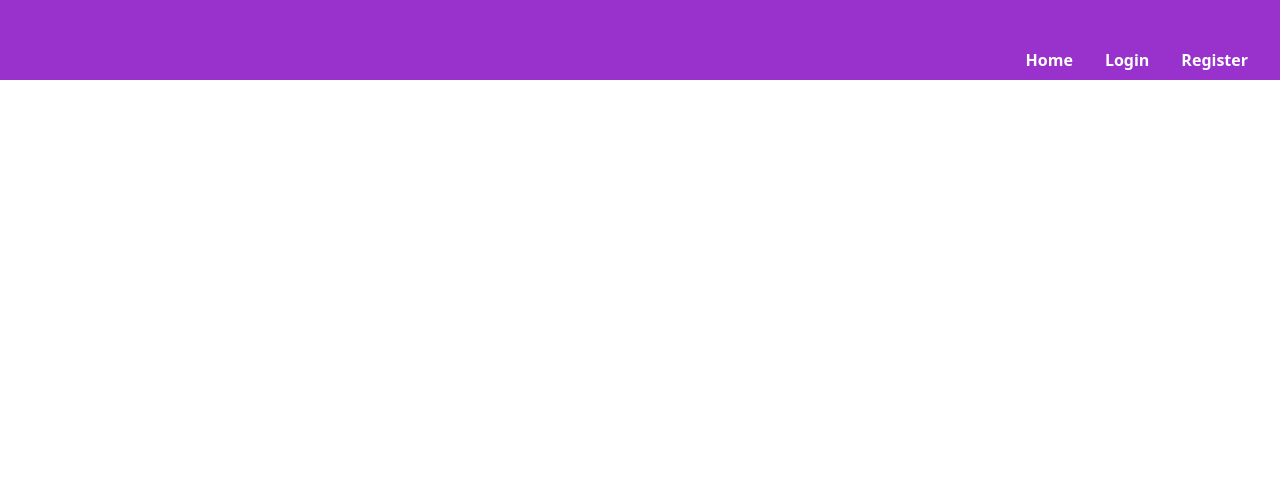
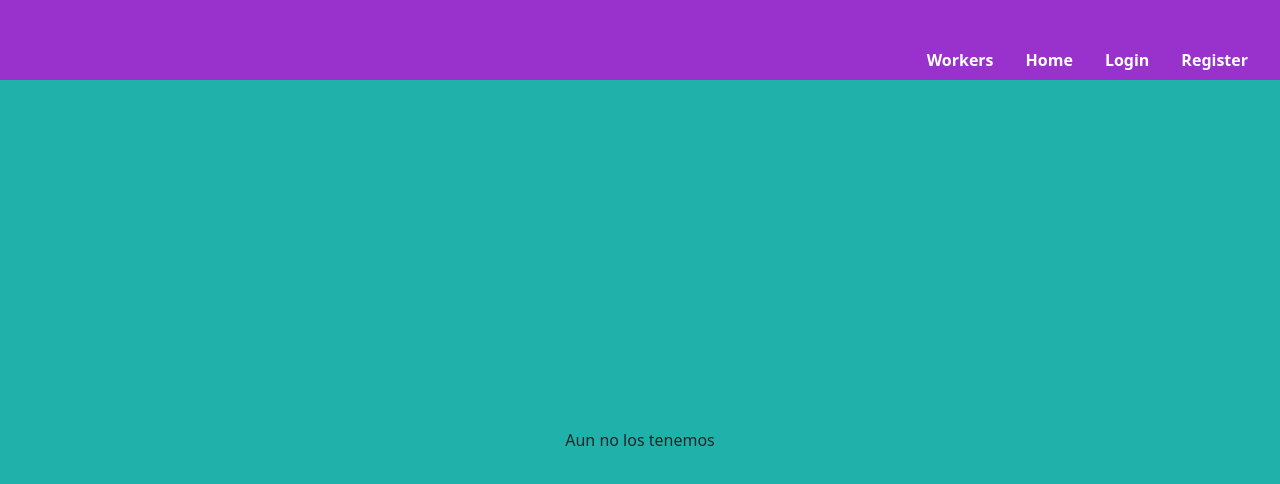
Before and after one commit to Chichonicle/Proyecto5, a React (Vite) app: page /workers in a window 1280 px wide. Before the commit this address had no page. Shown: the top 484 px of the page. Built offline with nearby package versions, Linux system fonts and the light colour scheme; no server answers.

Commit message:
feat: viwer workers in procces.

```diff
--- a/src/common/Header/Header.jsx
+++ b/src/common/Header/Header.jsx
@@ -26,9 +26,10 @@ export const Header = () => {
 
     return (
         <div className="headerDesign">
+          <LinkButton path={"/workers"} title={"Workers"} />
           <LinkButton path={"/"} title={"Home"} />
 
-          {!rdxCredentials?.credentials.user ? (
+          {!rdxCredentials?.credentials.token ? (
             <>
               <LinkButton path={"/login"} title={"Login"} />
               <LinkButton path={"/register"} title={"Register"} />
--- a/src/pages/Body/Body.jsx
+++ b/src/pages/Body/Body.jsx
@@ -1,8 +1,9 @@
-import { Routes, Route } from 'react-router-dom';
+import { Routes, Route, Navigate } from 'react-router-dom';
 import { Home } from '../Home/Home';
 import { Login } from '../Login/Login';
 import { Register } from '../Register/Register';
 import { Profile } from '../Profile/Profile';
+import { Workers } from '../Workers/Workers';
 
 
 
@@ -10,10 +11,12 @@ export const Body = () => {
      return (
          <>
             <Routes>
+                <Route path="*" element={<Navigate to="/"/>}/>
                 <Route path="/" element={<Home />}/>
                 <Route path="/login" element={<Login />}/>
                 <Route path="/register" element={<Register />}/>
                 <Route path="/profile" element={<Profile />}/>
+                <Route path="/workers" element={<Workers />}/>
             </Routes>
          </>
      )
--- a/src/pages/Profile/Profile.jsx
+++ b/src/pages/Profile/Profile.jsx
@@ -1,23 +1,41 @@
-import React, { useState } from 'react';
+import React, { useEffect, useState } from 'react';
 import './Profile.css'
 import { useSelector } from 'react-redux';
 import { userData } from '../userSlice';
 import { CustomInput } from '../../common/Custominput/CustomInput';
+import { useNavigate } from 'react-router-dom';
 
 export const Profile = () => {
     const datosRdxUser = useSelector(userData);
+
+    const navigate = useNavigate();
 
     const [profile, setProfile] = useState({
         email: datosRdxUser.credentials.user.email,
         name: datosRdxUser.credentials.user.name,
         role: datosRdxUser.credentials.user.role,
+
     });
+
+    useEffect(() => {
+        //RDX se puede seguir como un hook de useState... por lo tanto seguimos
+
+        if(!datosRdxUser.credentials.token){
+          navigate("/")
+        }
+      }, [datosRdxUser]);
+
 
     const errorCheck = (e) => {
 
         let error = "";
 
         error = validator(e.target.user.name, e.target.value);
+
+        setProfileError((prevState) => ({
+            ...prevState,
+            [e.target.user.name + "Error"]: error,
+        }))
     }
     const functionHandler = (e) => {
         setProfile((prevState) => ({
@@ -62,4 +80,5 @@ export const Profile = () => {
             />
         </div>
     );
-;}
+
+}
--- /dev/null
+++ b/src/pages/Workers/Workers.css
@@ -0,0 +1,13 @@
+
+
+.WorkersDesign {
+    height: 90vh;
+    width: 100vw;
+
+    display: flex;
+    flex-direction: column;
+    justify-content: center;
+    align-items: center;
+
+    background-color: lightseagreen;
+}
--- /dev/null
+++ b/src/pages/Workers/Workers.jsx
@@ -0,0 +1,45 @@
+
+import "./Workers.css"
+
+import { useState, useEffect } from 'react';
+import { CustomInput } from '../../common/Custominput/CustomInput';
+import { useSelector } from 'react-redux';
+import { userData } from '../userSlice';
+import { GetWorkers } from "../../services/apiCalls";
+
+
+export const Workers = () => {
+
+    const [workers, setWorkers] = useState([])
+
+    useEffect(()=>{
+        if(workers.length === 0){
+
+            GetWorkers()
+                .then(
+                    result => {
+                        if(result.data.workers.length > 0 ){
+
+                            setWorkers(result.data.workers)
+                        }
+                    }
+                )
+                .catch(error => console.log(error))
+        }
+    },[workers])
+
+    return(
+        <div className="WorkersDesign">
+            {
+                workers.length > 0
+
+                ? (<div>
+                </div>)
+
+                : (<div>Aun no los tenemos</div>)
+            }
+        </div>
+    )
+
+
+};
--- a/src/services/apiCalls.js
+++ b/src/services/apiCalls.js
@@ -12,13 +12,18 @@ export const registerUser = async (body) => {
     return await axios.post(`http://localhost:3000/users/register`, body);
 }
 
-// export const GetProfile = async () =>{
+export const GetProfile = async () =>{
 
-//     return await axios.get(`http://localhost:3000/users/profile`, body);
-// }
+    return await axios.get(`http://localhost:3000/users/profile`);
+}
 
 
-export const GetProyects = async (body) => {
+export const GetProyects = async () => {
 
-    return await axios.get(`http://localhost:3000/users/proyects`, body);
+    return await axios.get(`http://localhost:3000/users/proyects`);
 }
+
+export const GetWorkers = async () => {
+
+    return await axios.get(`http://localhost:3000/users/allworkers`);
+}
```
